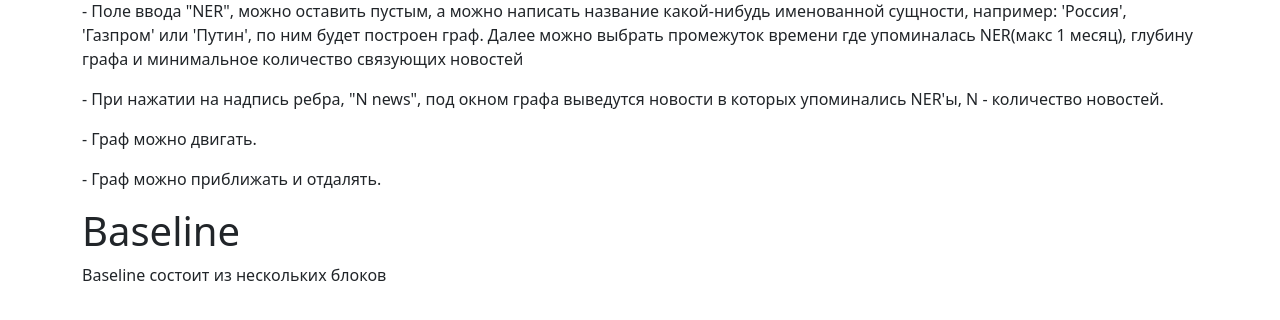
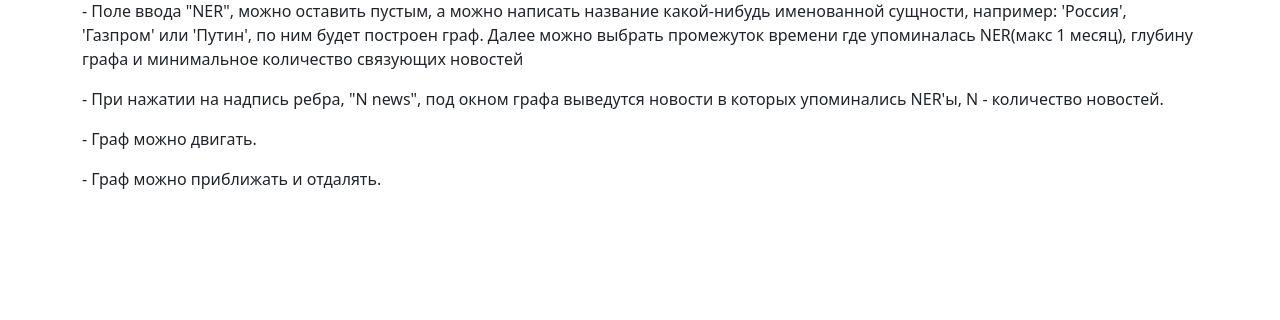
Before and after one commit to andreybabynin/semantic_news_graph, a Flask app: page /FAQ in a window 1280 px wide. Shown: the part 115-435 px from the top of the page. Run offline with Flask 2, Linux system fonts and the light colour scheme; parts of the project's set-up code (start-up, migrations or seed data) failed here and were passed over; some libraries are stand-ins or nearby versions.

Commit message:
modify README

```diff
--- a/src/app/templates/FAQ.html
+++ b/src/app/templates/FAQ.html
@@ -14,8 +14,8 @@ FAQ
     <p>- При нажатии на надпись ребра, "N news", под окном графа выведутся новости в которых упоминались NER'ы, N - количество новостей.</p>
     <p>- Граф можно двигать.</p>
     <p>- Граф можно приближать и отдалять.</p>
-    <h1>Baseline</h1>
+    <!-- <h1>Baseline</h1> -->
     </body>
-    <p>Baseline состоит из нескольких блоков</p>
+    <!-- <p>Baseline состоит из нескольких блоков</p> -->
 </div>
 {% endblock %}
```
Also changed, not shown: README.md, imgs/News Graph Structure.png (added), imgs/Preporcessing pipeline.png (added).
